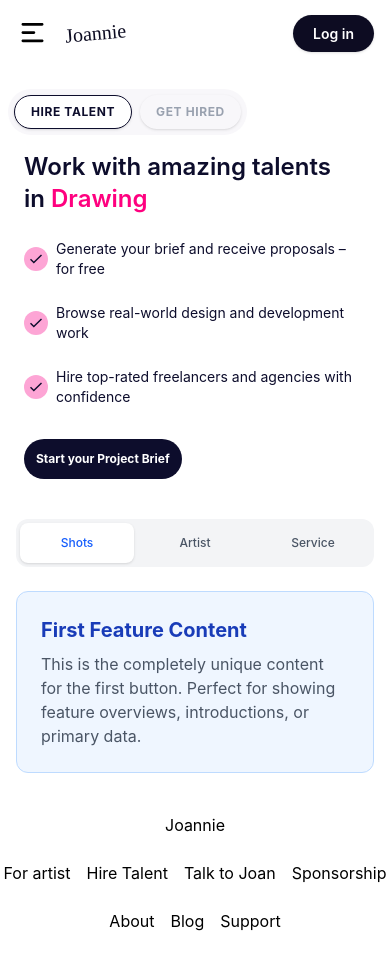
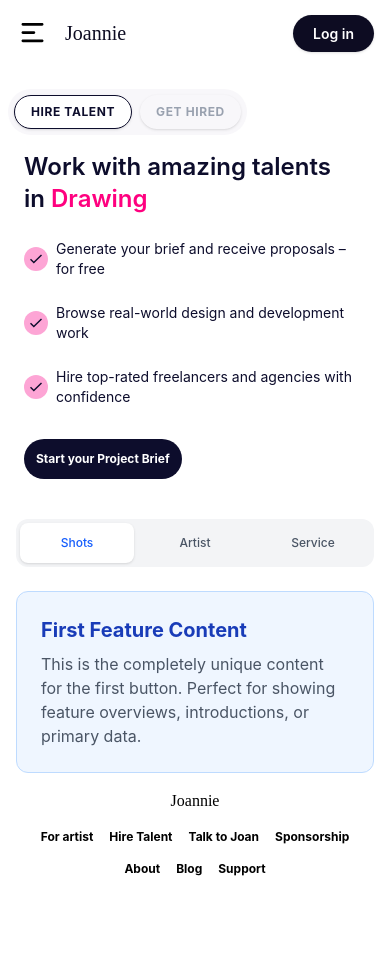
Before and after one commit to neducod/secret-project, a React (Vite) app: page / in a window 390 px wide. Shown: the top 970 px of the page. Built offline with nearby package versions, Linux system fonts and the light colour scheme.

Commit message:
footer on mobile device

```diff
--- a/src/App.css
+++ b/src/App.css
@@ -1,60 +1,14 @@
 @import "tailwindcss";
 @import url('https://fonts.googleapis.com/css2?family=Lavishly+Yours&display=swap');
-/* <button class="button-5" role="button">Button 5</button> */
-
+@import url('https://fonts.googleapis.com/css2?family=Cookie&display=swap');
 
 .custom{
-  font-family: "Lavishly Yours", cursive;
+  /* font-family: "Lavishly Yours", cursive; */
+  font-family: "Cookie", cursive;
   font-weight: 400;
-  /* font-style: normal; */
-  display: inline-block;
-  transform: rotate(-5deg)
-}
-/* CSS */
-.button-5 {
-  align-items: center;
-  background-clip: padding-box;
-  background-color: #fa6400;
-  border: 1px solid transparent;
-  border-radius: .25rem;
-  box-shadow: rgba(0, 0, 0, 0.02) 0 1px 3px 0;
-  box-sizing: border-box;
-  color: #fff;
-  cursor: pointer;
-  display: inline-flex;
-  font-family: system-ui,-apple-system,system-ui,"Helvetica Neue",Helvetica,Arial,sans-serif;
-  font-size: 16px;
-  font-weight: 600;
-  justify-content: center;
-  line-height: 1.25;
-  margin: 0;
-  min-height: 3rem;
-  padding: calc(.875rem - 1px) calc(1.5rem - 1px);
-  position: relative;
-  text-decoration: none;
-  transition: all 250ms;
-  user-select: none;
-  -webkit-user-select: none;
-  touch-action: manipulation;
-  vertical-align: baseline;
-  width: auto;
+  font-style: normal;
 }
 
-.button-5:hover,
-.button-5:focus {
-  background-color: #fb8332;
-  box-shadow: rgba(0, 0, 0, 0.1) 0 4px 12px;
-}
-
-.button-5:hover {
-  transform: translateY(-1px);
-}
-
-.button-5:active {
-  background-color: #c85000;
-  box-shadow: rgba(0, 0, 0, .06) 0 2px 4px;
-  transform: translateY(0);
-}
 /*
 .counter {
   font-size: 16px;
--- a/src/App.jsx
+++ b/src/App.jsx
@@ -204,11 +204,11 @@ function App() {
 
 
 
-      <footer className='flex justify-center items-center flex-col gap-6 mt-6'>
+      <footer className='flex justify-center items-center flex-col gap-4 mb-20'>
         <div>
-          <h6>Joannie</h6>
+          <h6 className='custom text-xm font-bold'>Joannie</h6>
         </div>
-        <div>
+        <div className='text-xs font-bold'>
           <ul className='flex flex-row gap-4'>
             <li><a href="#">For artist</a></li>
             <li><a href="#">Hire Talent</a></li>
@@ -216,7 +216,7 @@ function App() {
             <li><a href="#">Sponsorship</a></li>
           </ul>
         </div>
-        <div>
+        <div className='text-xs font-bold'>
           <ul className='flex flex-row gap-4'>
             <li><a href="#">About</a></li>
             <li><a href="#">Blog</a></li>
```
